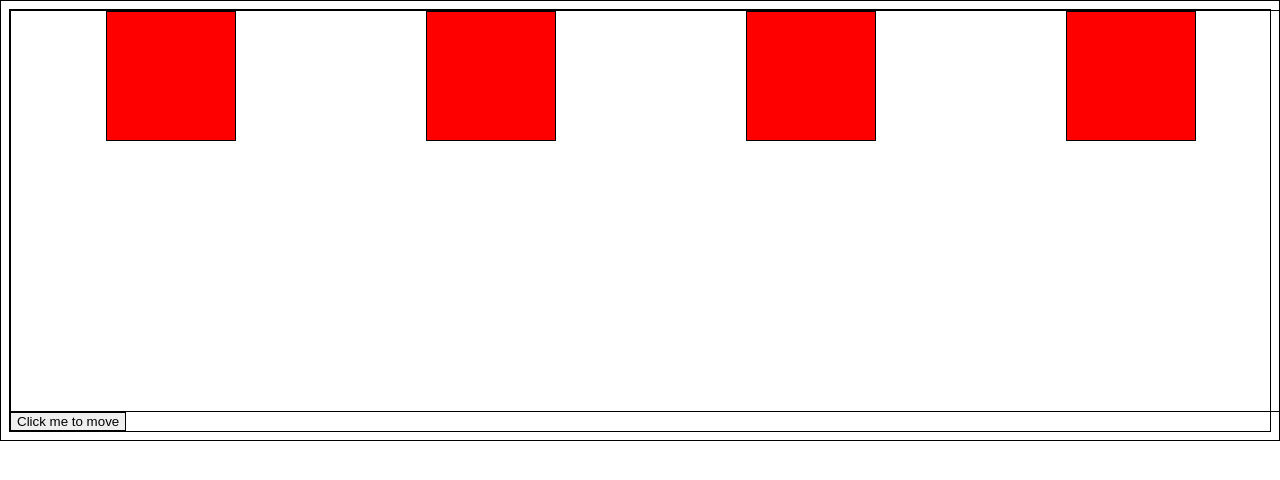
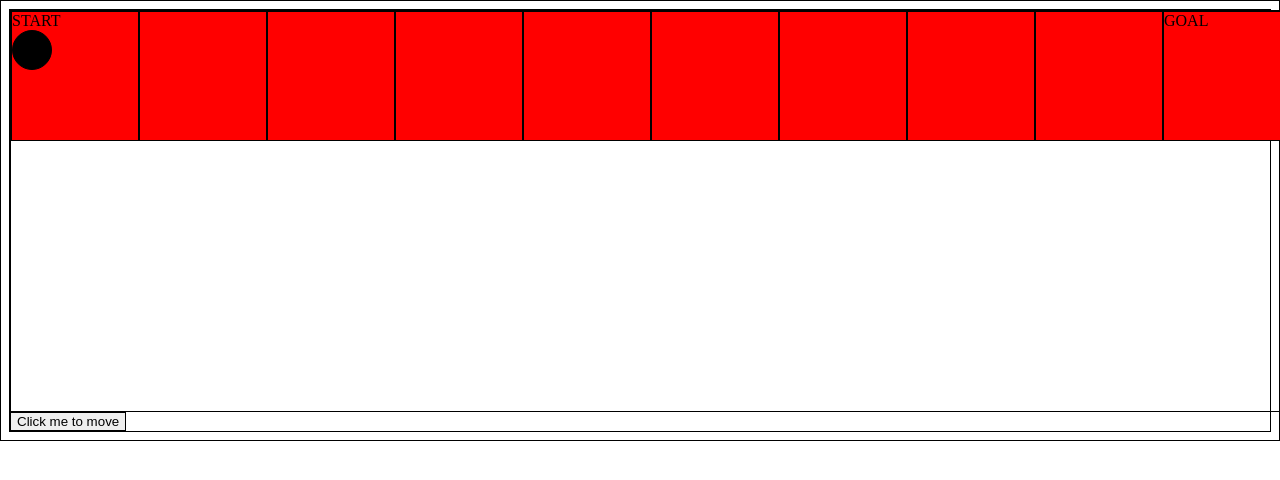
Before and after one commit to t-mancini/boardgame, a plain HTML site: page index.html in a window 1280 px wide. Drawn offline with Linux system fonts and the light colour scheme.

Commit message:
added player one

```diff
--- a/index.html
+++ b/index.html
@@ -7,12 +7,20 @@
     <link rel="stylesheet" href="style.css">
 </head>
 <body>
-
 <div class="board">
-    <div class="boardbox" id="box-1"></div>
+    <div class="boardbox" id="box-1">
+        START
+        <div id="player-one" class="player"></div>
+    </div>
     <div class="boardbox" id="box-2"></div>
     <div class="boardbox" id="box-3"></div>
     <div class="boardbox" id="box-4"></div>
+    <div class="boardbox" id="box-5"></div>
+    <div class="boardbox" id="box-6"></div>
+    <div class="boardbox" id="box-7"></div>
+    <div class="boardbox" id="box-8"></div>
+    <div class="boardbox" id="box-9"></div>
+    <div class="boardbox" id="box-10">GOAL</div>
 </div>
 <button>Click me to move</button>
 <script href="script.js"></script>
--- a/style.css
+++ b/style.css
@@ -12,3 +12,11 @@
     height:10vw;
     background-color:red
 }
+.player{
+    width: 3vw;
+    height: 3vw;
+    border-radius: 50px;
+}
+#player-one{
+    background-color:black
+}
```
